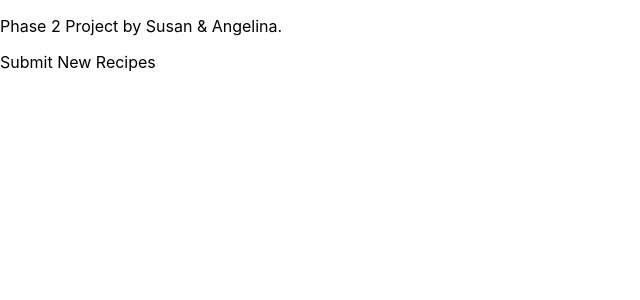
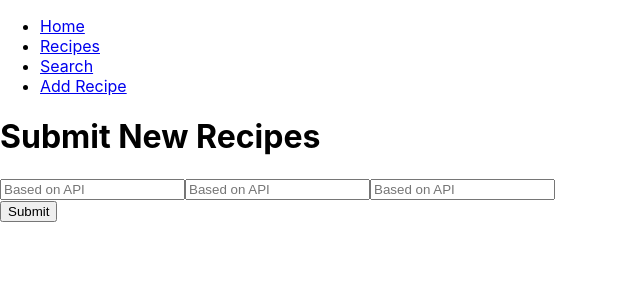
Before and after one commit to SMinott/project-2-042522, a React (Create React App) app: page /form in a window 1280 px wide. Shown: the top 300 px of the page, without its empty margins (0-640 px from the left). Built offline with nearby package versions, Linux system fonts and the light colour scheme.

Commit message:
Minor edits to components

```diff
--- a/src/App.js
+++ b/src/App.js
@@ -1,6 +1,6 @@
-import logo from './logo.svg';
+// import logo from './logo.svg';
 import './App.css';
-import { BrowserRouter as Router, Routes, Route} from "react-router-dom"
+import { BrowserRouter as Router, Routes, Route, Link} from "react-router-dom"
 import Home from './Components/Home';
 import RecipeList from './Components/RecipeList';
 import RecipeSearch from './Components/RecipeSearch';
@@ -9,9 +9,17 @@ import RecipeForm from './Components/RecipeForm';
 function App() {
   return (
     <Router>
-      <p>Phase 2 Project by Susan & Angelina.</p>
       {/* whatever is above this will remain the same throghout every other page */}
-      {/* Every route edefined should be encompased over the <routes> element */}
+      {/* Every route defined should be encompased in the <routes> element */}
+      {/* Everthing outside of <Routes> appears on every page */}
+      <nav>
+        <ul>
+          <li><Link to='/'>Home</Link></li>
+          <li><Link to='list'>Recipes</Link></li>
+          <li><Link to='search'>Search</Link></li>
+          <li><Link to='form'>Add Recipe</Link></li>
+        </ul>
+      </nav>
       <Routes>
         <Route path='/' element={ <Home />} />
         <Route path='/list' element={ <RecipeList />} />
--- a/src/Components/Home.js
+++ b/src/Components/Home.js
@@ -4,7 +4,7 @@ function Home() {
   return (
     <div>
       <h1>About</h1>
-      <p>This interactive app allows users to view recipes, search for recipes by name, and submit there own recipes</p>
+      <p> <strong>This interactive app allows users to view recipes, search for recipes by name, and submit there own recipes</strong></p>
     </div>
   )
 }
--- a/src/Components/RecipeForm.js
+++ b/src/Components/RecipeForm.js
@@ -3,7 +3,14 @@ import React from 'react'
 function RecipeForm() {
   return (
     <div>
-      Submit New Recipes
+      <div>
+        <h1>Submit New Recipes</h1>
+        {/* input windows will be based on API; how many, what is entred */}
+        <input name='' value='' placeholder='Based on API'></input>
+        <input name='' value='' placeholder='Based on API'></input>
+        <input name='' value='' placeholder='Based on API'></input>
+      </div>
+      <button>Submit</button>
     </div>
   )
 }
--- a/src/Components/RecipeList.js
+++ b/src/Components/RecipeList.js
@@ -3,7 +3,11 @@ import React from 'react'
 function RecipeList() {
   return (
     <div>
-      List of Recipes
+      <h1>List of Recipes:</h1>
+      <ul>
+        <li></li>
+        {/* map over array to create ordered/unordered list */}
+      </ul>
     </div>
   )
 }
--- a/src/Components/RecipeSearch.js
+++ b/src/Components/RecipeSearch.js
@@ -3,7 +3,8 @@ import React from 'react'
 function RecipeSearch() {
   return (
     <div>
-      Search for Recipe By Name
+      <h1>Search for Recipe By Name</h1>
+      <input type='text' placeholder='Recipe Name...'></input>
     </div>
   )
 }
```
